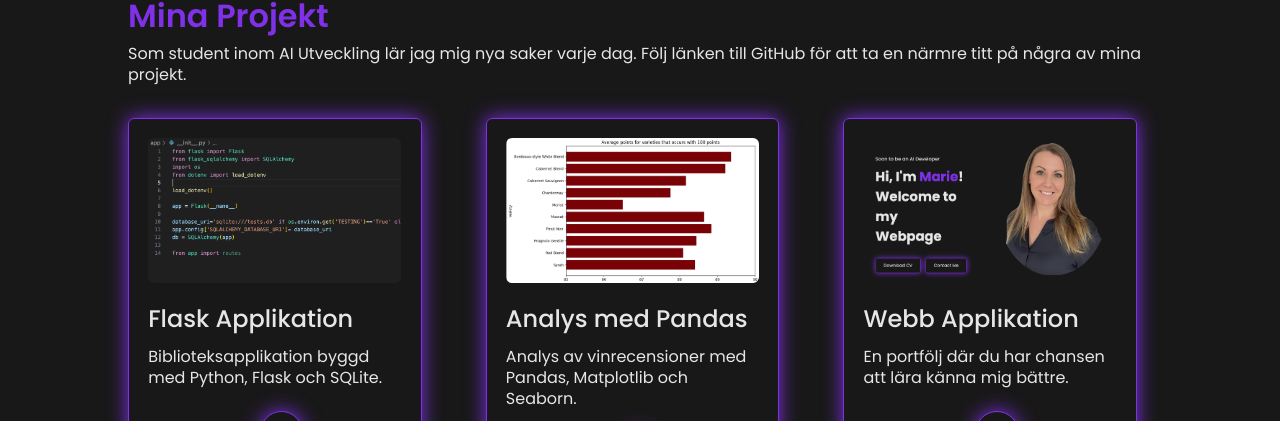
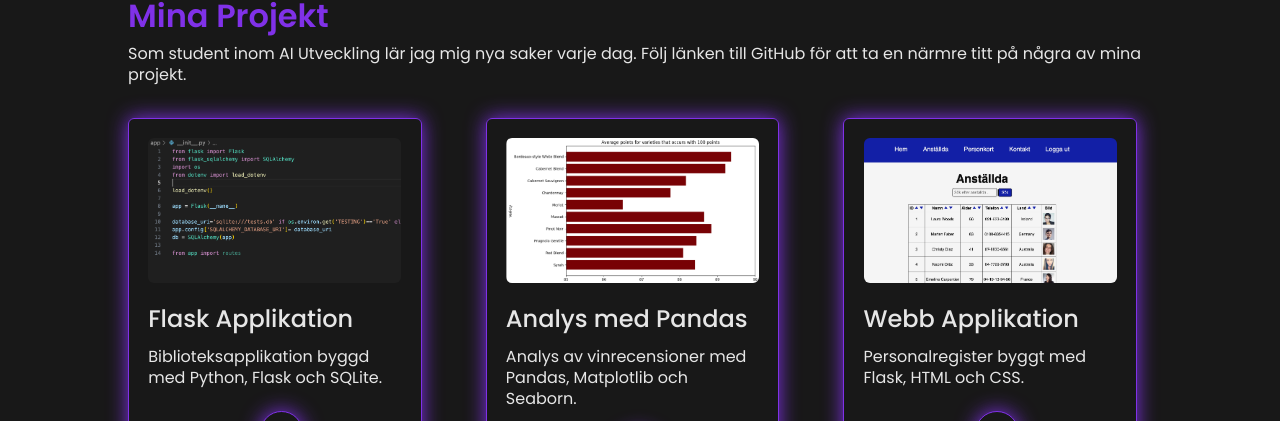
Before and after one commit to mariebayard/Portfolio, a plain HTML site: page index.html in a window 1280 px wide. Shown: the part 2029-2450 px from the top of the page. Drawn offline with Linux system fonts and the light colour scheme.

Commit message:
work section; changed img and text on project 3.

```diff
--- a/index.html
+++ b/index.html
@@ -145,11 +145,11 @@
                             </div>
                         </div>
                         <div class="my-work">
-                            <img src="images/work_webportfolio.png" alt="My Work Webportfolio">
+                            <img src="images/work_register.png" alt="My Work Employee register">
                             <div class="work-text">
                                 <h2>Webb Applikation</h2>
-                                <p>En portfölj där du har chansen att lära känna mig bättre.</p>
-                                <a href="https://github.com/mariebayard/" title="Gå till Github" target="_blank"><i class="fa-solid fa-up-right-from-square"></i></a>
+                                <p>Personalregister byggt med Flask, HTML och CSS.</p>
+                                <a href="https://github.com/mariebayard/Kodskelett" title="Gå till Github" target="_blank"><i class="fa-solid fa-up-right-from-square"></i></a>
                                 <!-- Lägger till rätt länk när jag kan lägga koden publikt.-->
                             </div>
                         </div>
```
Also changed, not shown: images/work_register.png (added), 2 other files.
